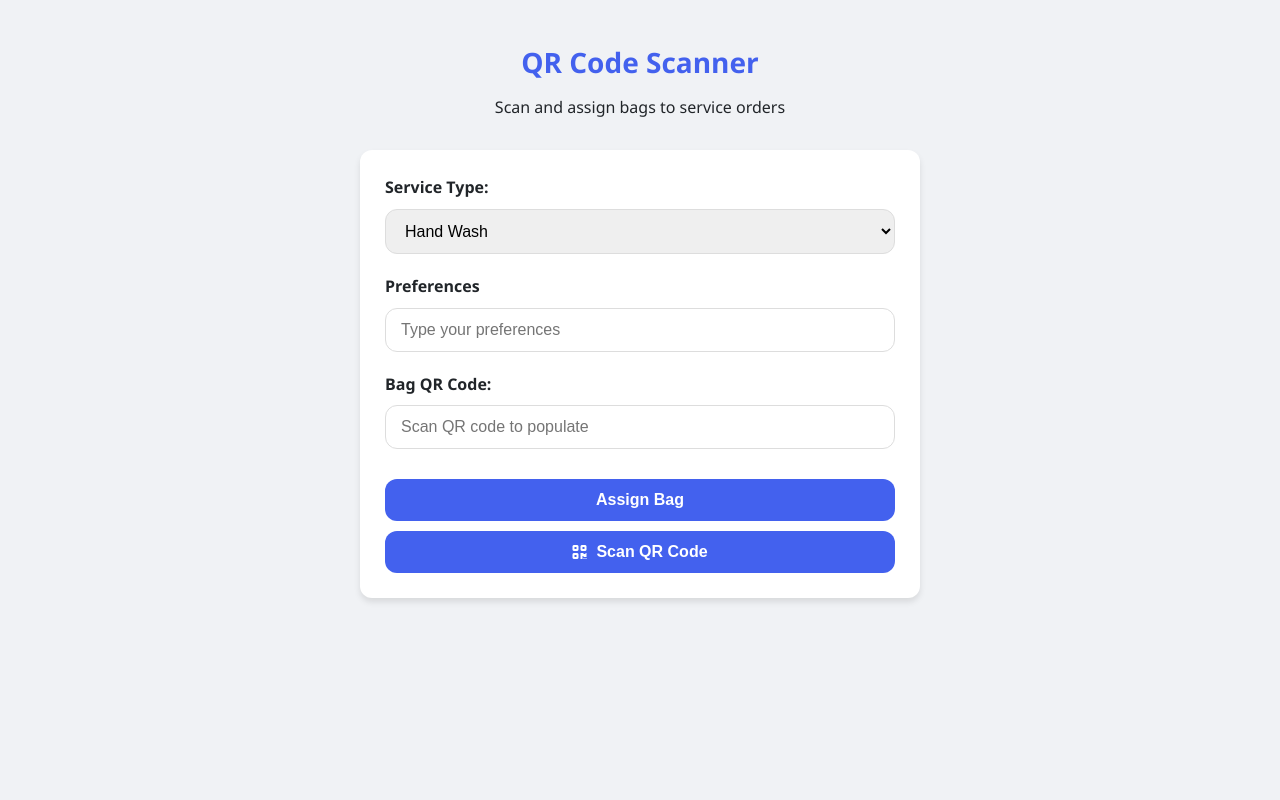
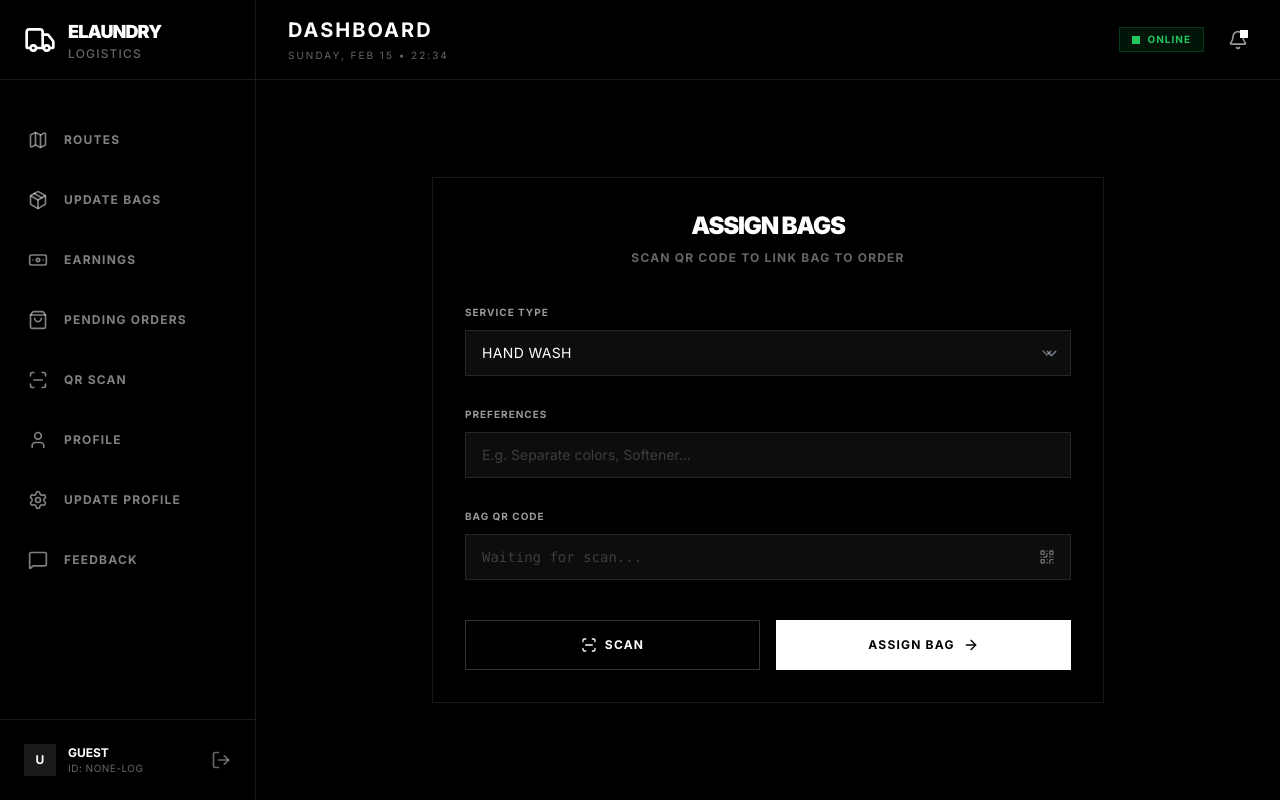
Before and after one commit to DhruvarajK/E-Laundry, a Django app: page /open_scanner/ in a window 1280 px wide. Run offline with Django 5.2, Linux system fonts and the light colour scheme; some libraries are stand-ins or nearby versions.

Commit message:
UI Improvements

```diff
--- a/logistics/templates/assigned_services.html
+++ b/logistics/templates/assigned_services.html
@@ -117,7 +117,7 @@
                 <div class="flex items-center justify-between mt-2 pt-4 border-t border-white/10">
                     <div>
                         <p class="text-[10px] font-bold uppercase tracking-widest text-white/40 mb-1">Price</p>
-                        <p class="text-lg font-bold text-white">${{ service.service_order.payment.total_price }}</p>
+                        <p class="text-lg font-bold text-white">₹{{ service.service_order.payment.total_price }}</p>
                     </div>
                     <div class="text-right">
                         <p class="text-[10px] font-bold uppercase tracking-widest text-white/40 mb-1">Payment</p>
--- a/logistics/templates/logistics_home.html
+++ b/logistics/templates/logistics_home.html
@@ -277,7 +277,7 @@
                                 </div>
                                 <div class="p-4 border border-white/10 bg-white/5">
                                     <i data-lucide="wallet" class="text-white/40 w-6 h-6 mb-2"></i>
-                                    <div class="text-2xl font-black text-white">${{ stats.earnings|default:"0" }}</div>
+                                    <div class="text-2xl font-black text-white">₹{{ stats.earnings|default:"0" }}</div>
                                     <div class="text-[10px] font-bold uppercase tracking-widest text-white/40 mt-1">
                                         Earnings
                                     </div>
--- a/logistics/templates/qr_scanner.html
+++ b/logistics/templates/qr_scanner.html
@@ -1,385 +1,204 @@
-<!DOCTYPE html>
-<html lang="en">
-<head>
-  <meta charset="UTF-8" />
-  <meta name="viewport" content="width=device-width, initial-scale=1.0" />
-  <meta name="csrf-token" content="{{ csrf_token }}">
-  <title>QR Code Scanner</title>
-  <link href="https://cdnjs.cloudflare.com/ajax/libs/font-awesome/6.0.0-beta3/css/all.min.css" rel="stylesheet">
-  <style>
-    :root {
-      --primary-color: #4361ee;
-      --secondary-color: #3f37c9;
-      --accent-color: #4cc9f0;
-      --danger-color: #ef233c;
-      --light-color: #f8f9fa;
-      --dark-color: #212529;
-      --border-radius: 12px;
-      --box-shadow: 0 4px 6px rgba(0, 0, 0, 0.1);
-    }
+{% extends 'logistics_home.html' %}
+{% load static %}
 
-    * {
-      box-sizing: border-box;
-      margin: 0;
-      padding: 0;
-    }
+{% block content %}
+<div class="max-w-2xl mx-auto h-full flex flex-col justify-center">
 
-    body {
-      font-family: 'Segoe UI', Tahoma, Geneva, Verdana, sans-serif;
-      background-color: #f0f2f5;
-      color: var(--dark-color);
-      line-height: 1.6;
-      padding: 20px;
-      max-width: 100vw;
-      overflow-x: hidden;
-    }
+  <div class="border border-white/10 bg-black p-8 relative overflow-hidden">
+    <!-- Decorative bg noise/gradient could go here -->
 
-    .container {
-      max-width: 600px;
-      margin: 0 auto;
-      padding: 20px;
-    }
-
-    .card {
-      background-color: white;
-      border-radius: var(--border-radius);
-      box-shadow: var(--box-shadow);
-      padding: 25px;
-      margin-bottom: 20px;
-    }
-
-    .header {
-      text-align: center;
-      margin-bottom: 30px;
-    }
-
-    .header h1 {
-      color: var(--primary-color);
-      font-size: 28px;
-      margin-bottom: 10px;
-    }
-
-    .form-group {
-      margin-bottom: 20px;
-    }
-
-    label {
-      display: block;
-      margin-bottom: 8px;
-      font-weight: 600;
-      color: var(--dark-color);
-    }
-
-    select, input {
-      width: 100%;
-      padding: 12px 15px;
-      border: 1px solid #ddd;
-      border-radius: var(--border-radius);
-      font-size: 16px;
-      transition: border-color 0.3s;
-    }
-
-    select:focus, input:focus {
-      border-color: var(--accent-color);
-      outline: none;
-      box-shadow: 0 0 0 2px rgba(76, 201, 240, 0.25);
-    }
-
-    .btn {
-      display: inline-block;
-      padding: 12px 20px;
-      background-color: var(--primary-color);
-      color: white;
-      border: none;
-      border-radius: var(--border-radius);
-      cursor: pointer;
-      font-size: 16px;
-      font-weight: 600;
-      text-align: center;
-      transition: all 0.3s ease;
-      width: 100%;
-      margin-top: 10px;
-    }
-
-    .btn:hover {
-      background-color: var(--secondary-color);
-      transform: translateY(-2px);
-    }
-
-    .btn-danger {
-      background-color: var(--danger-color);
-    }
-
-    .btn-danger:hover {
-      background-color: #d90429;
-    }
-
-    .btn-scanner {
-      display: flex;
-      align-items: center;
-      justify-content: center;
-      gap: 10px;
-    }
-
-    #cameraModal {
-      position: fixed;
-      top: 0;
-      left: 0;
-      width: 100vw;
-      height: 100vh;
-      background-color: rgba(0, 0, 0, 0.9);
-      display: flex;
-      align-items: center;
-      justify-content: center;
-      z-index: 9999;
-      flex-direction: column;
-    }
-
-    video {
-      width: 90%;
-      max-width: 500px;
-      border-radius: var(--border-radius);
-      margin-bottom: 20px;
-    }
-
-    .scanner-container {
-      position: relative;
-      width: 90%;
-      max-width: 500px;
-    }
-
-    .scanner-overlay {
-      position: absolute;
-      top: 0;
-      left: 0;
-      width: 100%;
-      height: 100%;
-      border: 2px solid var(--accent-color);
-      border-radius: var(--border-radius);
-      pointer-events: none;
-    }
-
-    .scanner-corners {
-      position: absolute;
-      width: 20px;
-      height: 20px;
-      border-color: var(--accent-color);
-      border-style: solid;
-      border-width: 0;
-    }
-
-    .top-left {
-      top: 20px;
-      left: 20px;
-      border-top-width: 4px;
-      border-left-width: 4px;
-    }
-
-    .top-right {
-      top: 20px;
-      right: 20px;
-      border-top-width: 4px;
-      border-right-width: 4px;
-    }
-
-    .bottom-left {
-      bottom: 20px;
-      left: 20px;
-      border-bottom-width: 4px;
-      border-left-width: 4px;
-    }
-
-    .bottom-right {
-      bottom: 20px;
-      right: 20px;
-      border-bottom-width: 4px;
-      border-right-width: 4px;
-    }
-
-    .scanner-line {
-      position: absolute;
-      height: 2px;
-      width: 80%;
-      background-color: var(--accent-color);
-      top: 50%;
-      left: 10%;
-      animation: scanline 2s linear infinite;
-    }
-
-    @keyframes scanline {
-      0% {
-        top: 20%;
-      }
-      50% {
-        top: 80%;
-      }
-      100% {
-        top: 20%;
-      }
-    }
-
-    .modal-actions {
-      display: flex;
-      justify-content: center;
-      width: 90%;
-      max-width: 500px;
-    }
-
-    @media (max-width: 768px) {
-      .container {
-        padding: 10px;
-      }
-
-      .card {
-        padding: 20px;
-      }
-
-      .header h1 {
-        font-size: 24px;
-      }
-    }
-
-    .success-animation {
-      animation: successFlash 0.5s;
-    }
-
-    @keyframes successFlash {
-      0%, 100% { background-color: transparent; }
-      50% { background-color: rgba(76, 201, 240, 0.3); }
-    }
-  </style>
-</head>
-<body>
-  <div class="container">
-    <div class="header">
-      <h1>QR Code Scanner</h1>
-      <p>Scan and assign bags to service orders</p>
+    <div class="mb-8 text-center">
+      <h2 class="text-2xl font-black uppercase tracking-tighter text-white mb-2">Assign Bags</h2>
+      <p class="text-white/40 text-xs font-bold uppercase tracking-widest">Scan QR Code to link bag to order</p>
     </div>
 
-    <div class="card">
-      <form id="qrForm" method="POST" action="{% url 'check_assign_bags' service_order_id %}">
+    <form id="qrForm" method="POST" action="{% url 'check_assign_bags' service_order_id %}" class="flex flex-col gap-6">
       {% csrf_token %}
 
-        <div class="form-group">
-          <label for="service_type">Service Type:</label>
-          <select name="service_type" required>
-            <option value="hand wash">Hand Wash</option>
-            <option value="machine wash">Machine Wash</option>
-            <option value="dry clean">Dry Clean</option>
-              <option value="Ironing">Ironing</option>
+      <!-- Service Type -->
+      <div class="space-y-2">
+        <label for="service_type" class="text-[10px] font-bold uppercase tracking-widest text-white/60">Service
+          Type</label>
+        <div class="relative">
+          <select name="service_type" id="service_type" required
+            class="w-full bg-white/5 border border-white/10 text-white text-sm px-4 py-3 appearance-none focus:ring-0 focus:border-white/30 uppercase tracking-wide">
+            <option value="hand wash" class="bg-black">Hand Wash</option>
+            <option value="machine wash" class="bg-black">Machine Wash</option>
+            <option value="dry clean" class="bg-black">Dry Clean</option>
+            <option value="Ironing" class="bg-black">Ironing</option>
           </select>
+          <div class="absolute inset-y-0 right-0 flex items-center px-4 pointer-events-none">
+            <i data-lucide="chevron-down" class="w-4 h-4 text-white/40"></i>
           </div>
-        <div class="form-group">
-          <label for="qr_code">Preferences</label>
-          <input type="text" id="prefer" name="prefer" placeholder="Type your preferences">
+        </div>
       </div>
 
-
-        <div class="form-group">
-          <label for="qr_code">Bag QR Code:</label>
-          <input type="text" id="qr_code" name="qr_code" readonly placeholder="Scan QR code to populate">
+      <!-- Preferences -->
+      <div class="space-y-2">
+        <label for="prefer" class="text-[10px] font-bold uppercase tracking-widest text-white/60">Preferences</label>
+        <input type="text" id="prefer" name="prefer" placeholder="E.g. Separate colors, Softener..."
+          class="w-full bg-white/5 border border-white/10 text-white text-sm px-4 py-3 placeholder-white/20 focus:ring-0 focus:border-white/30">
       </div>
 
-        <button type="submit" class="btn">Assign Bag</button>
+      <!-- QR Code Input -->
+      <div class="space-y-2">
+        <label for="qr_code" class="text-[10px] font-bold uppercase tracking-widest text-white/60">Bag QR Code</label>
+        <div class="relative">
+          <input type="text" id="qr_code" name="qr_code" readonly placeholder="Waiting for scan..."
+            class="w-full bg-white/5 border border-white/10 text-white text-sm px-4 py-3 placeholder-white/20 focus:ring-0 focus:border-white/30 font-mono">
+          <div class="absolute inset-y-0 right-0 flex items-center px-4">
+            <i data-lucide="qr-code" class="w-4 h-4 text-white/40"></i>
+          </div>
+        </div>
+      </div>
+
+      <!-- Actions -->
+      <div class="grid grid-cols-2 gap-4 mt-4">
+        <button type="button" onclick="openCamera()"
+          class="flex items-center justify-center gap-2 px-6 py-4 border border-white/20 text-white text-xs font-bold uppercase tracking-widest hover:bg-white/5 transition-all">
+          <i data-lucide="scan-line" class="w-4 h-4"></i>
+          <span>Scan</span>
+        </button>
+        <button type="submit"
+          class="flex items-center justify-center gap-2 px-6 py-4 bg-white text-black text-xs font-bold uppercase tracking-widest hover:bg-white/90 transition-all">
+          <span>Assign Bag</span>
+          <i data-lucide="arrow-right" class="w-4 h-4"></i>
+        </button>
+      </div>
+
     </form>
+  </div>
 
-      <button onclick="openCamera()" class="btn btn-scanner">
-        <i class="fas fa-qrcode"></i> Scan QR Code
+</div>
+
+<!-- Camera Modal -->
+<div id="cameraModal" class="fixed inset-0 z-[100] bg-black/90 hidden flex-col items-center justify-center p-4">
+  <div class="w-full max-w-md relative">
+    <h3 class="text-white text-center text-sm font-bold uppercase tracking-widest mb-6">Scanning...</h3>
+
+    <div class="scanner-container relative aspect-square border border-white/20 rounded-lg overflow-hidden bg-black">
+      <video id="video" autoplay playsinline class="w-full h-full object-cover opacity-80"></video>
+
+      <!-- Custom Overlay -->
+      <div class="absolute inset-0 border-2 border-white/30 m-8 pointer-events-none">
+        <div class="absolute top-0 left-0 w-4 h-4 border-t-4 border-l-4 border-white"></div>
+        <div class="absolute top-0 right-0 w-4 h-4 border-t-4 border-r-4 border-white"></div>
+        <div class="absolute bottom-0 left-0 w-4 h-4 border-b-4 border-l-4 border-white"></div>
+        <div class="absolute bottom-0 right-0 w-4 h-4 border-b-4 border-r-4 border-white"></div>
+
+        <!-- Scanning Line Animation -->
+        <div
+          class="absolute top-0 left-0 right-0 h-0.5 bg-green-500 shadow-[0_0_10px_rgba(34,197,94,0.8)] animate-scan">
+        </div>
+      </div>
+    </div>
+
+    <button onclick="closeCamera()"
+      class="mt-8 w-full max-w-xs mx-auto block px-6 py-3 border border-red-500/50 text-red-500 text-xs font-bold uppercase tracking-widest hover:bg-red-500/10 transition-all">
+      Cancel Scan
     </button>
   </div>
 </div>
 
-  <div id="cameraModal" style="display: none;">
-    <div class="scanner-container">
-      <video id="video" autoplay></video>
-      <div class="scanner-overlay">
-        <div class="scanner-corners top-left"></div>
-        <div class="scanner-corners top-right"></div>
-        <div class="scanner-corners bottom-left"></div>
-        <div class="scanner-corners bottom-right"></div>
-        <div class="scanner-line"></div>
-      </div>
-    </div>
-    <div class="modal-actions">
-      <button class="btn btn-danger" onclick="closeCamera()">
-        <i class="fas fa-times"></i> Cancel
-      </button>
-    </div>
-  </div>
+<style>
+  @keyframes scan {
+    0% {
+      top: 0;
+      opacity: 0;
+    }
 
+    10% {
+      opacity: 1;
+    }
+
+    90% {
+      opacity: 1;
+    }
+
+    100% {
+      top: 100%;
+      opacity: 0;
+    }
+  }
+
+  .animate-scan {
+    animation: scan 2s cubic-bezier(0.4, 0, 0.2, 1) infinite;
+  }
+</style>
+{% endblock %}
+
+{% block scripts %}
 <script>
-    // Closes the camera and stops the video stream
+  // Init Icons
+  lucide.createIcons();
+
+  // Camera & Scanning Logic
+  // (Preserved from original but cleaned up)
+
   function closeCamera() {
     const cameraModal = document.getElementById('cameraModal');
     const video = document.getElementById('video');
     if (video.srcObject) {
       video.srcObject.getTracks().forEach(track => track.stop());
     }
-      cameraModal.style.display = 'none';
+    cameraModal.classList.add('hidden');
+    cameraModal.classList.remove('flex');
   }
 
-    // Opens the camera, scans for a QR code, and fills the input field
   function openCamera() {
     const video = document.getElementById('video');
     const cameraModal = document.getElementById('cameraModal');
     let qrDetected = false;
-      cameraModal.style.display = 'flex';
+
+    cameraModal.classList.remove('hidden');
+    cameraModal.classList.add('flex');
+
+    if (!('BarcodeDetector' in window)) {
+      alert('Barcode Detector is not supported by this browser.');
+      closeCamera();
+      return;
+    }
 
     navigator.mediaDevices.getUserMedia({
       video: { facingMode: 'environment', width: { ideal: 640 }, height: { ideal: 480 } }
     })
       .then(stream => {
         video.srcObject = stream;
-        const canvas = document.createElement('canvas');
-        const ctx = canvas.getContext('2d');
-        const detector = new BarcodeDetector({ formats: ['qr_code'] });
 
-        video.addEventListener('playing', () => {
-          canvas.width = video.videoWidth;
-          canvas.height = video.videoHeight;
+        // Wait for video to be ready
+        video.onloadedmetadata = () => {
+          const barcodeDetector = new BarcodeDetector({ formats: ['qr_code'] });
 
-          const scanQRCode = () => {
-            if (!qrDetected && video.srcObject) {
-              ctx.drawImage(video, 0, 0, canvas.width, canvas.height);
-              detector.detect(canvas)
-                .then(barcodes => {
+          const detectLoop = async () => {
+            if (!video.srcObject || cameraModal.classList.contains('hidden')) return;
+
+            try {
+              const barcodes = await barcodeDetector.detect(video);
               if (barcodes.length > 0) {
-                    qrDetected = true;
-                    const qrCodeValue = barcodes[0].rawValue;
+                const qrValue = barcodes[0].rawValue;
+                document.getElementById('qr_code').value = qrValue;
 
-                    // Set the scanned value into the input field
-                    document.getElementById('qr_code').value = qrCodeValue;
+                // Haptic feedback if available
+                if (navigator.vibrate) navigator.vibrate(200);
 
-                    // Show success animation
-                    const scannerContainer = document.querySelector('.scanner-container');
-                    scannerContainer.classList.add('success-animation');
-
-                    // Wait a moment before closing to show success animation
-                    setTimeout(() => {
-                      // Stop the camera stream
-                      stream.getTracks().forEach(track => track.stop());
-                      cameraModal.style.display = 'none';
-
-                      // Remove animation class
-                      scannerContainer.classList.remove('success-animation');
-                    }, 500);
+                closeCamera();
               } else {
-                    setTimeout(scanQRCode, 700);
+                requestAnimationFrame(detectLoop);
               }
-                })
-                .catch(err => {
-                  console.error('Barcode detection error:', err);
-                  setTimeout(scanQRCode, 700);
-                });
+            } catch (e) {
+              console.error('Detection failed', e);
+              requestAnimationFrame(detectLoop);
             }
           };
-          scanQRCode();
-        });
+
+          detectLoop();
+        };
       })
       .catch(err => {
         console.error('Error accessing camera:', err);
-        alert('Unable to access camera. Check permissions.');
-        cameraModal.style.display = 'none';
+        alert('Unable to access camera. Please ensure you have granted camera permissions.');
+        closeCamera();
       });
   }
 </script>
+{% endblock %}
--- a/user/templates/bag_details.html
+++ b/user/templates/bag_details.html
@@ -41,8 +41,7 @@
   </style>
 </head>
 
-<body
-  class="bg-background-light dark:bg-background-dark font-display text-black dark:text-white antialiased overflow-hidden h-screen flex">
+<body class="bg-background-light dark:bg-background-dark font-display text-black dark:text-white antialiased overflow-hidden h-screen flex">
   <aside class="w-64 bg-black border-r border-white/10 flex-col hidden md:flex h-full">
     <div class="h-20 flex items-center px-8 border-b border-white/10">
       <div class="flex items-center gap-2">
```
Also changed, not shown: user/templates/scan_qr.html (+56 -96 lines). Lines whose indentation alone changed are shown as unchanged.
